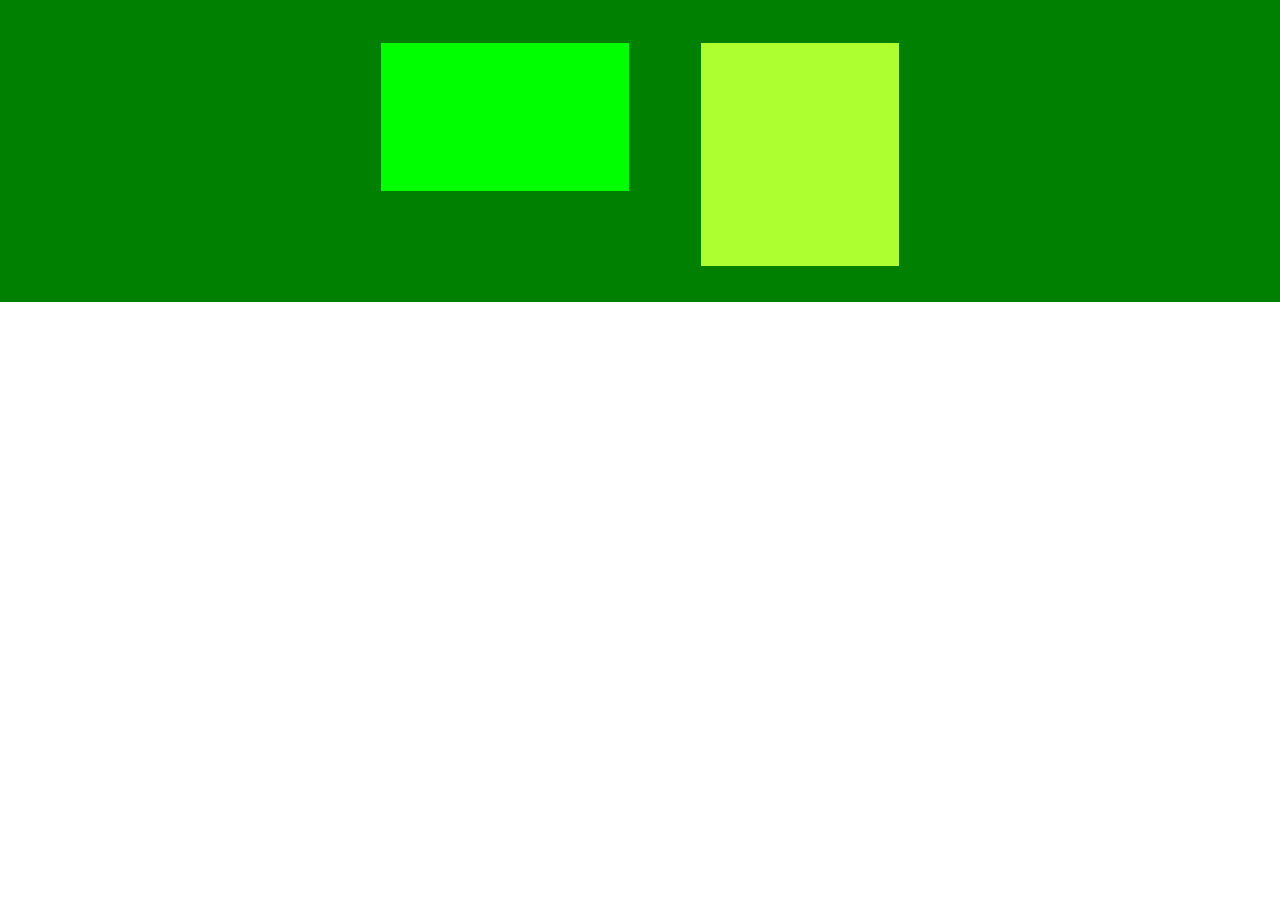
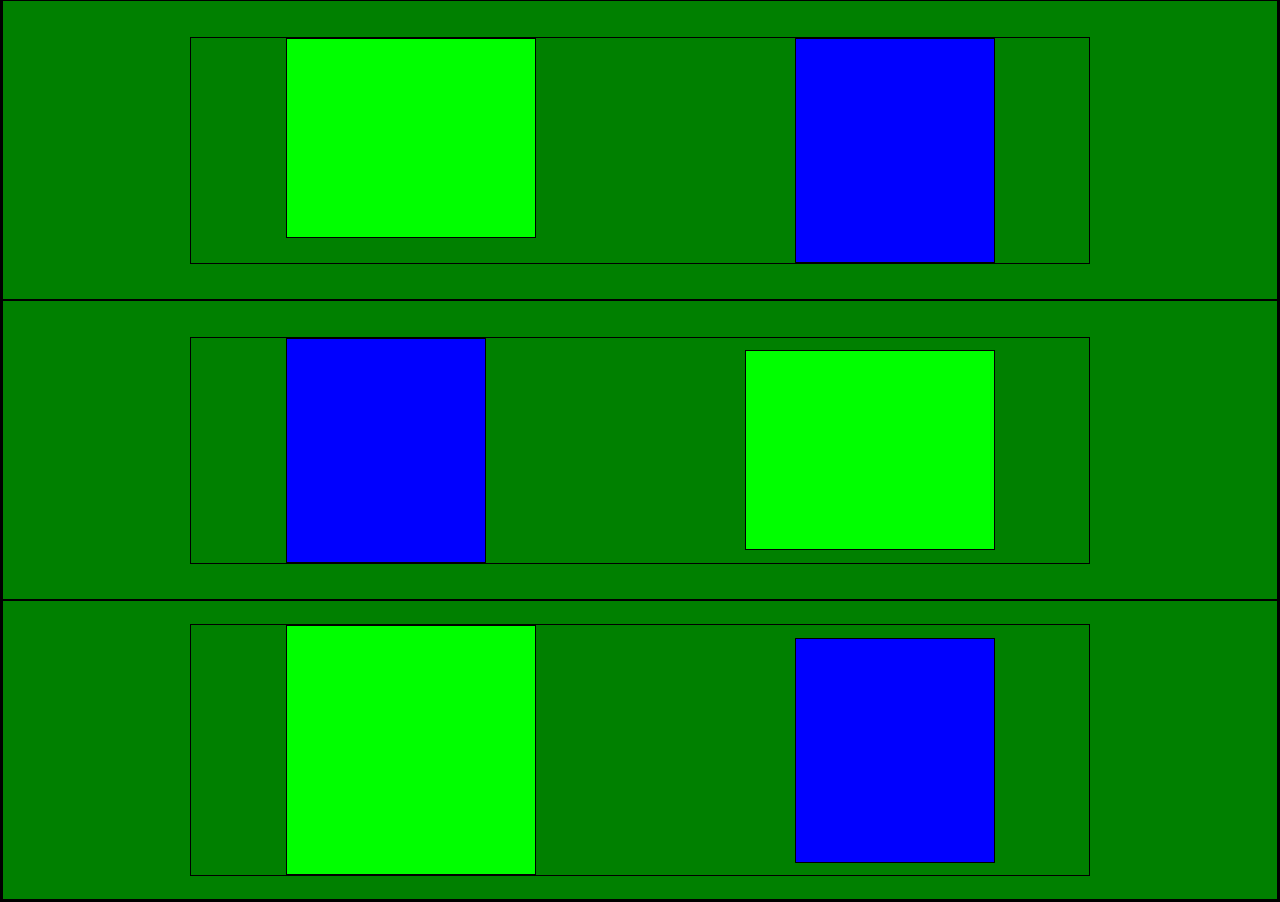
Before and after one commit to ChristianBaciu/htmlcss-struttura-discord, a plain HTML site: page index.html in a window 1280 px wide. Shown: the part 322-1224 px from the top of the page. Before the commit the page ends 800 px from the top, so only its background shows below. Drawn offline with Linux system fonts and the light colour scheme.

Commit message:
tecnologia ecc

```diff
--- a/index.html
+++ b/index.html
@@ -8,10 +8,7 @@
 </head>
 <body>
 
-
-
-
-    <!--opzioni-->
+        <!--opzioni-->
         <header>
             <aside class="opzioni">
                 <div id="text-right"></div>
@@ -34,15 +31,32 @@
 
 
         <!--prima faccia-->
-        <main>
+        <main class="primo">
             <aside class="faccia-1">
-                <div id="immagine"></div>
-                <div id="invito"></div>
+                <div id="immagine-1"></div>
+                <div id="invito-1"></div>
             </aside>
-
         </main>
 
 
+        <!--seconda faccia-->
+        <main class="secondo">
+            <aside class="faccia-2">
+                <div id="trovarsi-2"></div>
+                <div id="immagine-2"></div>
+            </aside>
+        </main>
+
+
+        <!--terza faccia-->
+        <main class="terzo">
+            <aside class="faccia-3">
+                <div id="immagine-3"></div>
+                <div id="fandom-3"></div>
+            </aside>
+        </main>
+
+        <!--quarta faccia-->
 
 
 
--- a/style.css
+++ b/style.css
@@ -2,8 +2,10 @@
     margin: 0;
     padding: 0;
     box-sizing: border-box;
-    border: 1px solid green;
+    border: 1px solid black;
 }
+
+
 
 /*opzioni*/
 header{
@@ -39,6 +41,7 @@ header{
     width: 100px;
     height: 40px;
 }
+
 
 
 /*il tuo posto per parlare*/
@@ -77,28 +80,94 @@ nav{
 }
 
 
+
 /*prima faccia */
-main{
+.primo{
     background-color: green;
     height: 300px;
     display: flex;
     justify-content: center;
+    align-items: center;
 }
 
 .faccia-1{
+    width: 900px;
     display: flex;
-    margin-top: 40px;
     gap: 70px;
+    justify-content: space-around;
+
 }
 
-#immagine{
+#immagine-1{
     background-color: lime;
     width: 250px;
-    height: 150px;
+    height: 200px;
 }
 
-#invito{
-    background-color: greenyellow;
+#invito-1{
+    background-color: blue;
     width: 200px;
     height: 225px;
 }
+
+
+
+/*secondo faccia */
+.secondo{
+    background-color: green;
+    height: 300px;
+    display: flex;
+    justify-content: center;
+    align-items: center;
+}
+
+.faccia-2{
+    width: 900px;
+    display: flex;
+    gap: 70px;
+    justify-content: space-around;
+    align-items: center;
+}
+
+#immagine-2{
+    background-color: lime;
+    width: 250px;
+    height: 200px;
+}
+
+#trovarsi-2{
+    background-color: blue;
+    width: 200px;
+    height: 225px;
+}
+
+
+
+/*terza faccia */
+.terzo{
+    background-color: green;
+    height: 300px;
+    display: flex;
+    justify-content: center;
+    align-items: center;
+}
+
+.faccia-3{
+    width: 900px;
+    display: flex;
+    gap: 70px;
+    justify-content: space-around;
+    align-items: center;
+}
+
+#immagine-3{
+    background-color: lime;
+    width: 250px;
+    height: 250px;
+}
+
+#fandom-3{
+    background-color: blue;
+    width: 200px;
+    height: 225px;
+}
```
